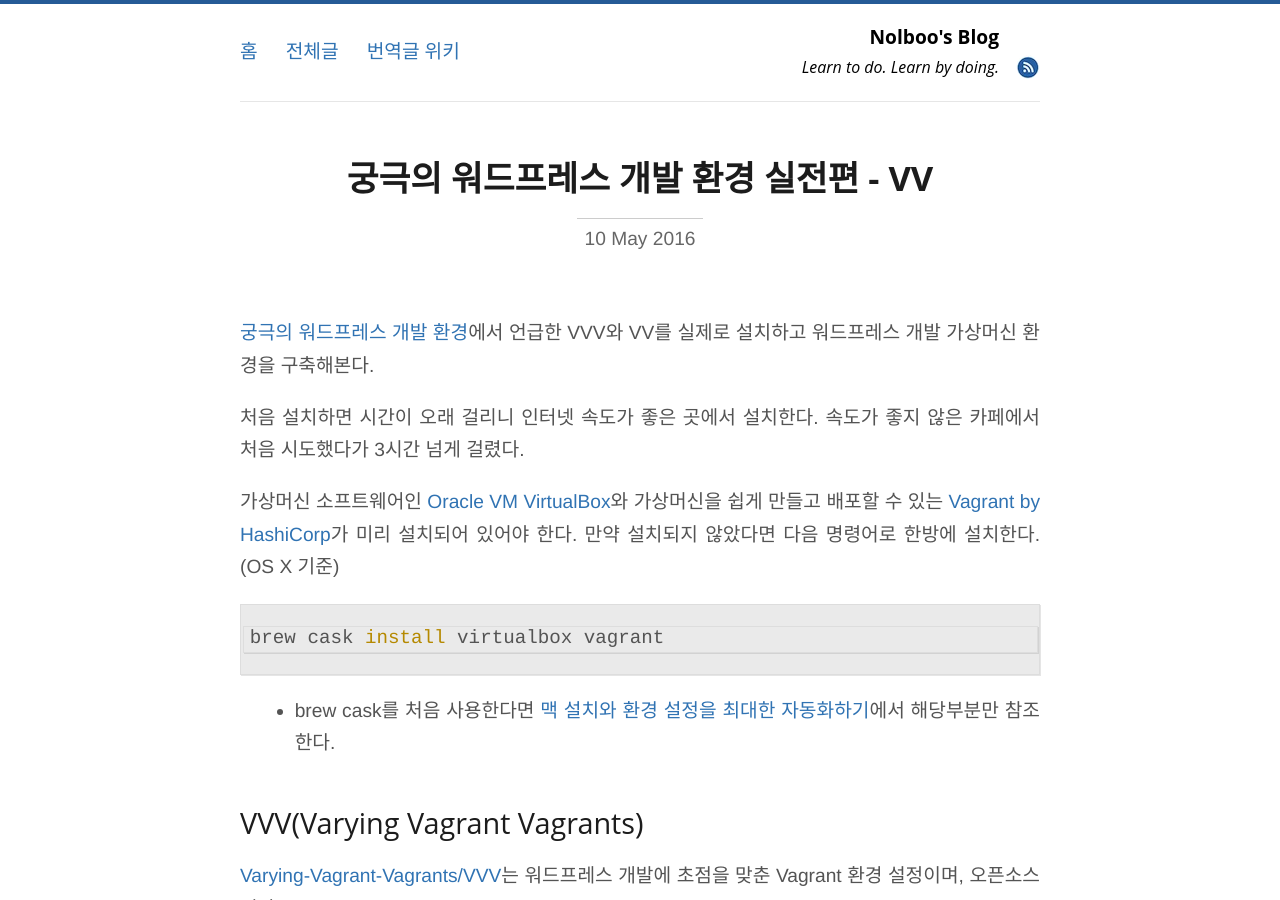
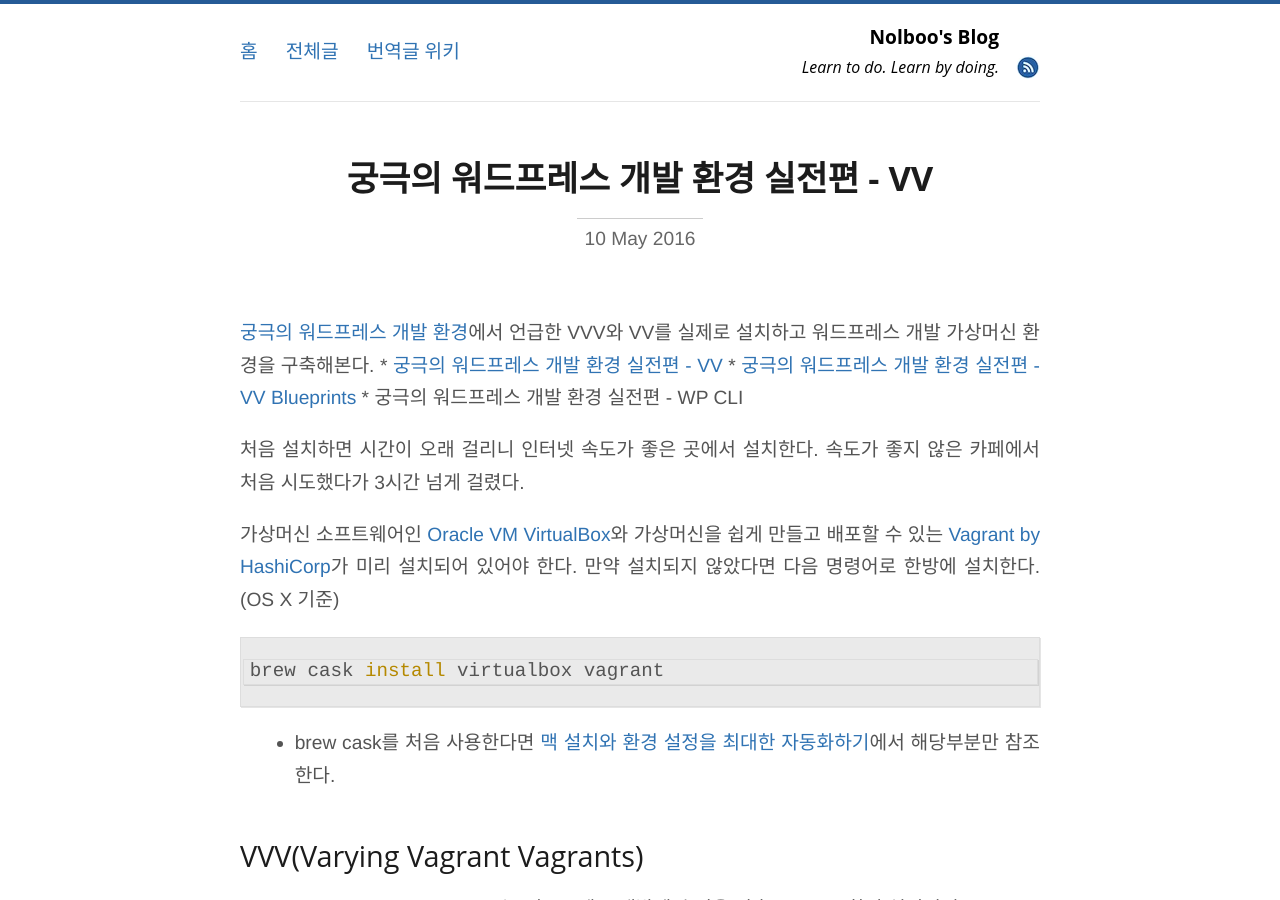
Before and after one commit to nolboo/nolboo.github.io, a Jekyll site: the page built from _posts/2016-05-10-ultimate-wordpress-development-environment-vv.md, in a window 1280 px wide and 900 px high. Built offline with Jekyll 4.4.1, drawn with Linux system fonts in a browser that asks for light colours; comment, search, counter and statistics services are not loaded.

Commit message:
Post vv Blueprints

```diff
--- a/_posts/2016-05-10-ultimate-wordpress-development-environment-vv.md
+++ b/_posts/2016-05-10-ultimate-wordpress-development-environment-vv.md
@@ -7,6 +7,9 @@ tags: [wordpress, development, environment, vagrant, vvv, vv]
 ---
 
 [궁극의 워드프레스 개발 환경](http://nolboo.github.io/blog/2016/04/29/ultimate-wordpress-development-environment/)에서 언급한 VVV와 VV를 실제로 설치하고 워드프레스 개발 가상머신 환경을 구축해본다.
+    * [궁극의 워드프레스 개발 환경 실전편 - VV](http://nolboo.github.io/blog/2016/05/10/ultimate-wordpress-development-environment-vv/)
+    * [궁극의 워드프레스 개발 환경 실전편 - VV Blueprints](http://nolboo.github.io/blog/2016/05/14/ultimate-wordpress-development-environment-vv-blueprints/)
+    * 궁극의 워드프레스 개발 환경 실전편 - WP CLI
 
 처음 설치하면 시간이 오래 걸리니 인터넷 속도가 좋은 곳에서 설치한다. 속도가 좋지 않은 카페에서 처음 시도했다가 3시간 넘게 걸렸다.
 
```
Also changed, not shown: _posts/2016-04-29-ultimate-wordpress-development-environment.md (+1 -1 lines).
